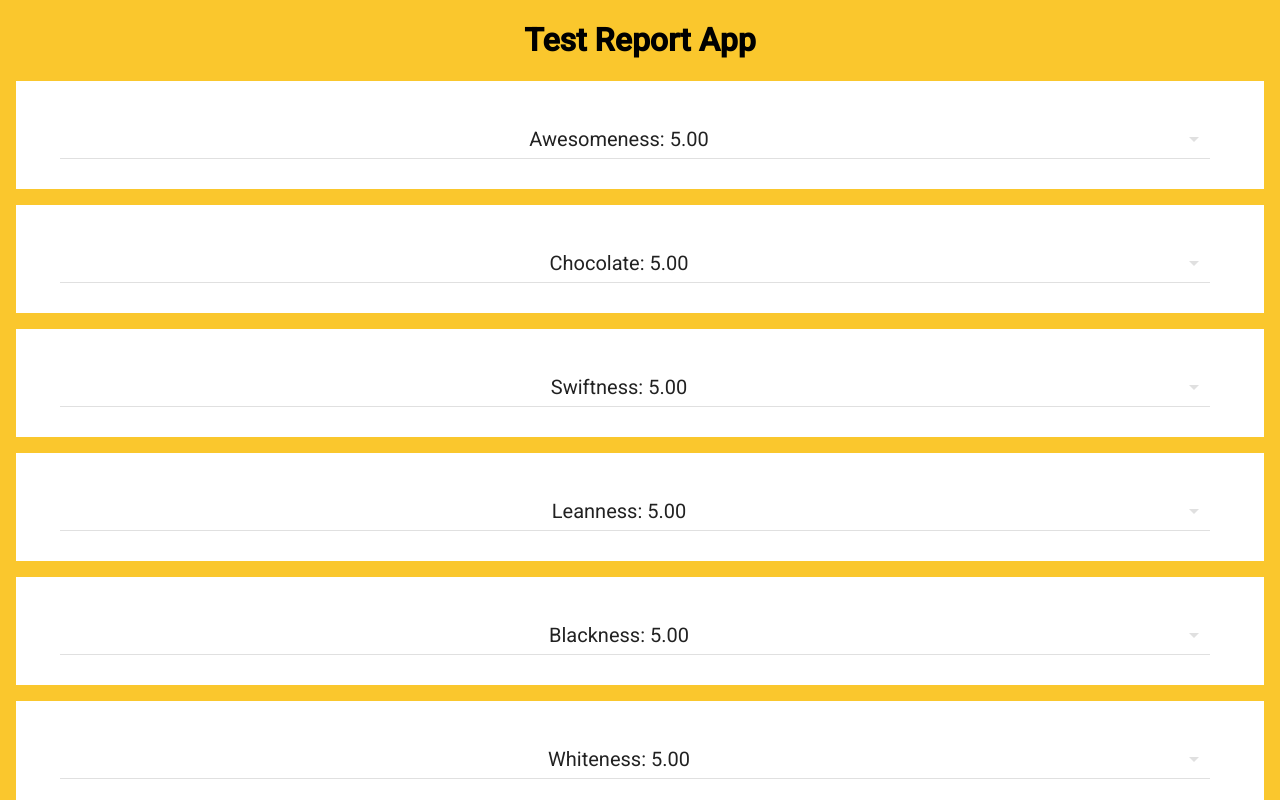
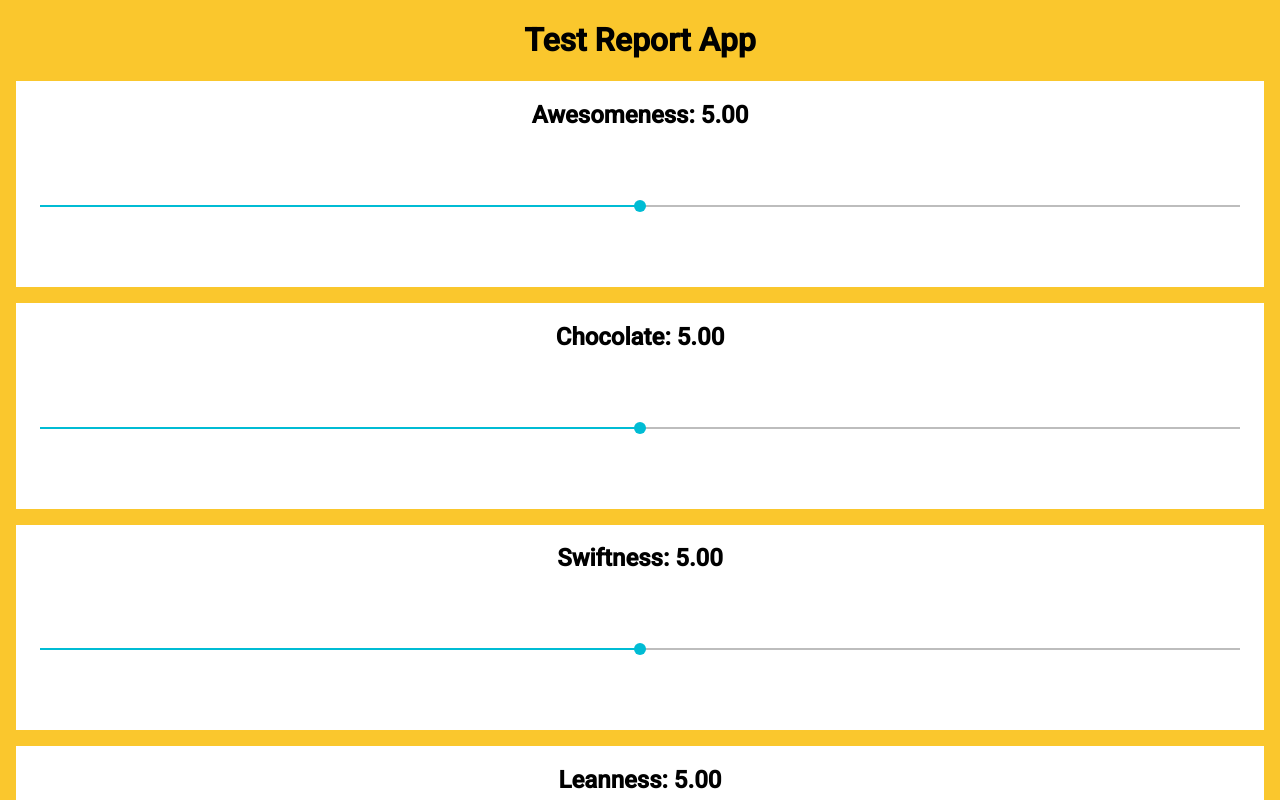
Before and after one commit to matsad3547/engineering-report-app, a React app: page / in a window 1280 px wide. Shown: the top 800 px of the page. Built offline with nearby package versions, Linux system fonts and the light colour scheme; what react-tap-event-plugin would draw is missing.

Commit message:
feat(core) Remove elements causing warnings for slider elements

```diff
--- a/src/App.js
+++ b/src/App.js
@@ -7,17 +7,15 @@ import MuiThemeProvider from 'material-ui/styles/MuiThemeProvider'
 
 import Slider from 'material-ui/Slider'
 
-import DropDownMenu from 'material-ui/DropDownMenu'
-import MenuItem from 'material-ui/MenuItem'
+// import DropDownMenu from 'material-ui/DropDownMenu'
+// import MenuItem from 'material-ui/MenuItem'
 
 const getCurrentState = state => state
 
 let App = (state) => {
 
   const metricValues = getCurrentState(state).metricValues
-  // console.log('metric values:', metricValues);
   const keys = Object.keys(metricValues).sort()
-  // console.log(keys.sort());
 
   return (
     <div className="reportInput">
@@ -27,7 +25,7 @@ let App = (state) => {
         {keys.map( (key, i) =>
         <MuiThemeProvider
           key={i + 'a'}>
-          <DropDownSliderInput
+          <SliderInput
           key={i + 'b'}
           id={key}
           name={metricValues[key].name}
@@ -54,7 +52,6 @@ let SliderInput = ({ dispatch, id, name, value }) => {
 
   const onChange = (e, input) => {
     e.preventDefault()
-    // console.log('on change value:', input);
     let output = {
       id,
       val: input,
@@ -82,58 +79,58 @@ let SliderInput = ({ dispatch, id, name, value }) => {
 
 SliderInput = connect()(SliderInput)
 
-let DropDownSliderInput = ({ dispatch, id, name, value }) => {
-
-  const onChange = (e, input) => {
-    e.preventDefault()
-    let output = {
-      id,
-      val: input,
-      name,
-    }
-    dispatch(changeVal(output))
-  }
-
-  const styles = {
-    label: {
-      fontSize: 20,
-    },
-    menu: {
-      width: 250,
-    },
-    customWidth: {
-      // marginLeft: 0,//effects dropped down menu
-      fontSize: 20,
-      paddingLeft: 0,
-    }
-  }
-
-  return (
-    <div className="input">
-      <DropDownMenu
-        value={1}
-        autoWidth={false}
-        className="slider"
-        labelStyle={styles.label}
-        menuStyle={styles.menu}
-        style={styles.customWidth}
-        >
-        <MenuItem
-          value={1}
-          primaryText={ name +': ' + value.toFixed(2)}
-          className="dropDownMenu">
-          <Slider
-            step={0.25}
-            min={1}
-            max={9}
-            defaultValue={initVal}
-            onChange={onChange}
-            />
-
-        </MenuItem>
-      </DropDownMenu>
-    </div>
-  )
-}
-
-DropDownSliderInput = connect()(DropDownSliderInput)
+// let DropDownSliderInput = ({ dispatch, id, name, value }) => {
+//
+//   const onChange = (e, input) => {
+//     e.preventDefault()
+//     let output = {
+//       id,
+//       val: input,
+//       name,
+//     }
+//     dispatch(changeVal(output))
+//   }
+//
+//   const styles = {
+//     label: {
+//       fontSize: 20,
+//     },
+//     menu: {
+//       width: 250,
+//     },
+//     customWidth: {
+//       // marginLeft: 0,//effects dropped down menu
+//       fontSize: 20,
+//       paddingLeft: 0,
+//     }
+//   }
+//
+//   return (
+//     <div className="input">
+//       <DropDownMenu
+//         value={1}
+//         autoWidth={false}
+//         className="slider"
+//         labelStyle={styles.label}
+//         menuStyle={styles.menu}
+//         style={styles.customWidth}
+//         >
+//         <MenuItem
+//           value={1}
+//           primaryText={ name +': ' + value.toFixed(2)}
+//           className="dropDownMenu">
+//           <Slider
+//             step={0.25}
+//             min={1}
+//             max={9}
+//             defaultValue={value}
+//             onChange={onChange}
+//             />
+//
+//         </MenuItem>
+//       </DropDownMenu>
+//     </div>
+//   )
+// }
+//
+// DropDownSliderInput = connect()(DropDownSliderInput)
```
